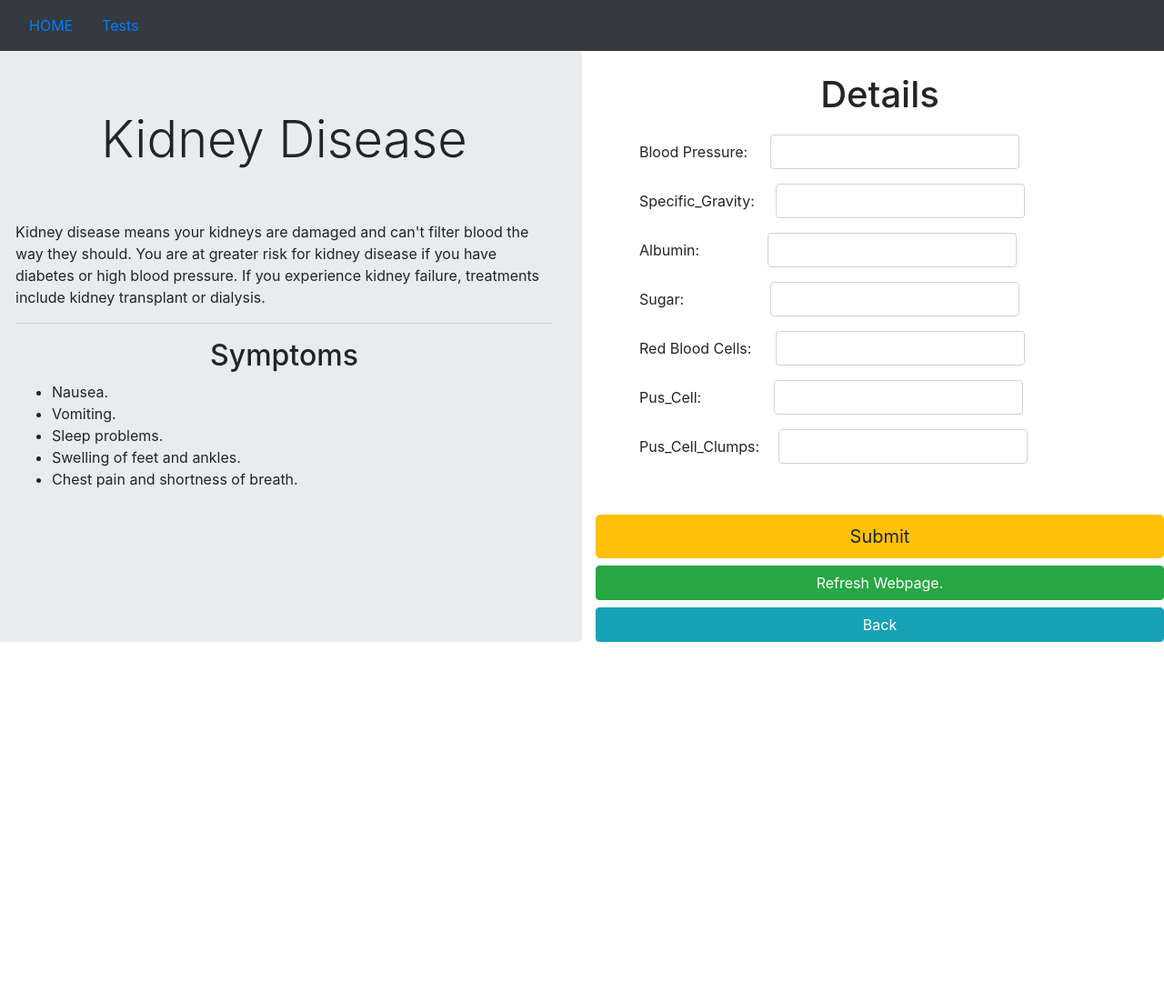
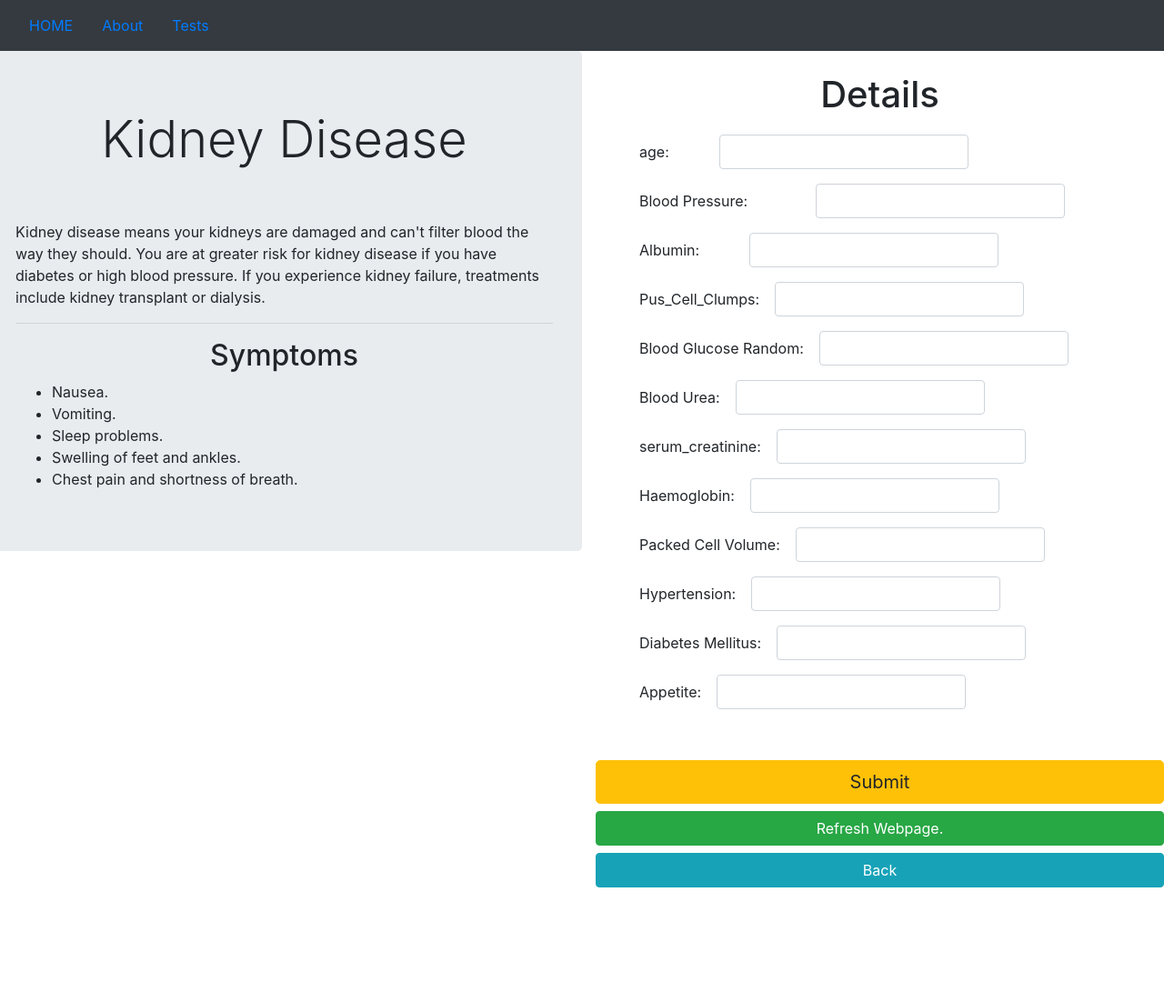
Before and after one commit to hvardhank7/Health-Care, a Flask app: page /kidney.html in a window 1280 px wide. Shown: the whole page at 91% size. Before the commit the page ends 706 px from the top, so only its background shows below. Run offline with Flask 2, Linux system fonts and the light colour scheme; some libraries are stand-ins or nearby versions.

Commit message:
Update kidney.html

```diff
--- a/template/kidney.html
+++ b/template/kidney.html
@@ -18,16 +18,19 @@
         <nav class="navbar navbar-light bg-dark">
             <ul class="nav justify-content-center">
                 <li class="nav-item">
-                    <a class="nav-link active" href="/">HOME</a>
+                    <a class="nav-link active" href="#home">HOME</a>
                 </li>
                 <li class="nav-item">
-                    <a class="nav-link" href="/">Tests</a>
+                    <a class="nav-link" href="#about">About</a>
+                </li>
+                <li class="nav-item">
+                    <a class="nav-link" href="#test">Tests</a>
                 </li>
             </ul>
         </nav>
         <div class="row">
             <div class="col-6 py-0 px-0">
-                <div class="jumbotron " style="height: 650px;">
+                <div class="jumbotron " style="height: 550px;">
                     <h1 class="display-4 text-center">Kidney Disease</h1>
                     <br><br>
                     <p>Kidney disease means your kidneys are damaged and can't filter blood the way they should. You are at greater risk for kidney disease if you have diabetes or high blood pressure. If you experience kidney failure, treatments include kidney transplant or dialysis.</p>
@@ -56,40 +59,62 @@
 
                     <div class="container" style="padding-bottom: 50px;">
                          <div class="form-group py-2 ml-5">
+                            <label for="age">age: </label>
+                            <input type="text" class="form-control" id="age" name="age" style="margin-left: 55px;">
+                        </div>
+                        <div class="form-group py-2 ml-5">
                             <label for="bp">Blood Pressure: </label>
-                            <input type="text" id="bp" name="bp" class="form-control " style="margin-left: 25px;">
+                            <input type="text" id="bp" name="bp" class="form-control " style="margin-left: 75px;">
                         </div>
-
-                        <div class="form-group py-2 ml-5">
-                            <label for="sg">
-                                Specific_Gravity: </label>
-                            <input type="text" id="sg" name="sg" class="form-control" style="margin-left: 23px;">
-                        </div>
-
                         <div class="form-group py-2 ml-5">
                             <label for="al">
 Albumin: </label>
-                            <input type="text" id="al" name="al" class="form-control" style="margin-left: 75px;">
-                        </div>
-
-                        <div class="form-group py-2 ml-5">
-                            <label for="su">Sugar: </label>
-                            <input type="text" class="form-control" id="su" name="su" style="margin-left: 95px;">
-                        </div>
-                        <div class="form-group py-2 ml-5">
-
-                            <label for="rbc">Red Blood Cells: </label>
-                            <input type="text" class="form-control" id="rbc" name="rbc" style="margin-left: 27px;">
-                        </div>
-                        <div class="form-group py-2 ml-5">
-
-                            <label for="pc">Pus_Cell: </label>
-                            <input type="text" class="form-control" id="pc" name="pc" style="margin-left: 80px;">
+                            <input type="text" id="al" name="al" class="form-control" style="margin-left: 55px;">
                         </div>
                         <div class="form-group py-2 ml-5">
 
                             <label for="pcc"> Pus_Cell_Clumps: </label>
-                            <input type="text" class="form-control" id="pcc" name="pcc" style="margin-left: 21px;">
+                            <input type="text" class="form-control" id="pcc" name="pcc" style="margin-left: 17px;">
+                        </div>
+                        <div class="form-group py-2 ml-5">
+
+                            <label for="=bgr">Blood Glucose Random: </label>
+                            <input type="text" class="form-control" id="bgr" name="bgr" style="margin-left: 17px;">
+                        </div>
+                        <div class="form-group py-2 ml-5">
+
+                            <label for="bu">Blood Urea: </label>
+                            <input type="text" class="form-control" id="bu" name="bu" style="margin-left: 17px;">
+                        </div>
+                        <div class="form-group py-2 ml-5">
+
+                            <label for="sc">serum_creatinine: </label>
+                            <input type="text" class="form-control" id="sc" name="sc" style="margin-left: 17px;">
+                        </div>
+                        <div class="form-group py-2 ml-5">
+
+                            <label for="hemo">Haemoglobin: </label>
+                            <input type="text" class="form-control" id="hemo" name="hemo" style="margin-left: 17px;">
+                        </div>
+                        <div class="form-group py-2 ml-5">
+
+                            <label for="pcv">Packed Cell Volume: </label>
+                            <input type="text" class="form-control" id="pcv" name="pcv" style="margin-left: 17px;">
+                        </div>
+                        <div class="form-group py-2 ml-5">
+
+                            <label for="htn">Hypertension: </label>
+                            <input type="text" class="form-control" id="htn" name="htn" style="margin-left: 17px;">
+                        </div>
+                        <div class="form-group py-2 ml-5">
+
+                            <label for="dm">Diabetes Mellitus: </label>
+                            <input type="text" class="form-control" id="dm" name="dm" style="margin-left: 17px;">
+                        </div>
+                        <div class="form-group py-2 ml-5">
+
+                            <label for="appet">Appetite: </label>
+                            <input type="text" class="form-control" id="appet" name="appet" style="margin-left: 17px;">
                         </div>
                         <br><br>
 
@@ -102,49 +127,6 @@
 
             </div>
         </div>
-
-        <!--
-        <div class="jumbotron">
-            <h1 class="display-4 text-center">Breast Cancer</h1>
-
-        </div>
-        <div class="container">
-            <h1 class="text-center">
-                Details
-            </h1>
-            <form action="/result" method="POST" class="py-1">
-                <div class="container" style="padding-bottom: 50px;">
-
-                    <label for="Concavity_mean">Concavity_mean: </label>
-                    <input type="text" id="Concavity_mean" name="Concavity_mean" class="form-control">
-                    <br>
-
-                    <label for="radius_worst">Radius_worst: </label>
-                    <input type="text" id="radius_worst" name="radius_worst" class="form-control">
-                    <br>
-
-                    <label for="perimeter_worst">Perimeter_worst: </label>
-                    <input type="text" id="perimeter_worst" name="perimeter_worst" class="form-control">
-                    <br>
-
-                    <label for="concavity_worst">Concavity_worst: </label>
-                    <input type="text" class="form-control" id="concavity_worst" name="concavity_worst">
-                    <br>
-
-                    <label for="concave points_worst">Concave points_worst: </label>
-                    <input type="text" class="form-control" id="concave points_worst" name="concave points_worst">
-                    <br>
-                    <br>
-
-                    <input type="submit" class='btn btn-lg btn-warning btn-block' value="Submit">
-                    <input type="button" value="Refresh Webpage." onclick='refreshPage()' class="btn btn-block  btn-success" />
-                    <a href="/" class="btn btn-info btn-block">Back</a>
-                    <br><br>
-                </div>
-            </form>
-
-        </div>
--->
     </div>
 
     <script type="text/javascript">
@@ -153,6 +135,7 @@
                 location.reload();
             }
         }
+
     </script>
 
     <script src="https://code.jquery.com/jquery-3.2.1.slim.min.js" integrity="sha384-KJ3o2DKtIkvYIK3UENzmM7KCkRr/rE9/Qpg6aAZGJwFDMVNA/GpGFF93hXpG5KkN" crossorigin="anonymous"></script>
@@ -161,4 +144,6 @@
 
 
 
-</body></html>
+</body>
+
+</html>
```
Lines whose indentation alone changed are shown as unchanged.
